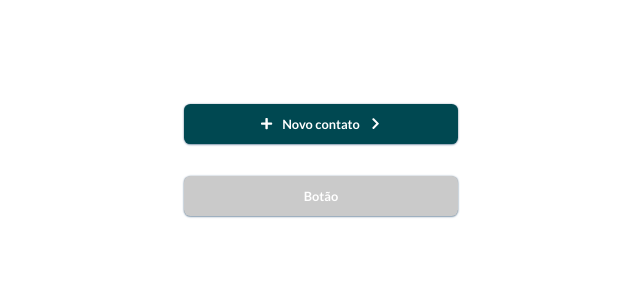
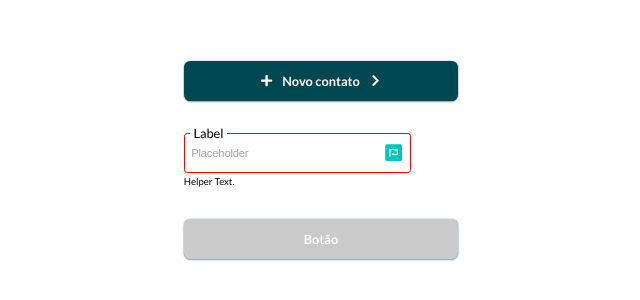
Before and after one commit to Beleze94/mettacard, a Next.js app: page / in a window 1280 px wide. Shown: the part 240-540 px from the top of the page, without its empty margins (319-959 px from the left). Built offline with nearby package versions, Linux system fonts and the light colour scheme.

Commit message:
iniciado criação de inputs

```diff
--- /dev/null
+++ b/src/app/components/input/index.jsx
@@ -0,0 +1,33 @@
+"use client";
+
+import React from "react";
+import styles from "./input.module.css";
+import { FaFontAwesome } from "react-icons/fa";
+import { IconContext } from "react-icons";
+
+export default function Input() {
+	return (
+		<>
+			<div className={`${styles.wrapper}`}>
+				<div className={`${styles.input}`}>
+					<label className={`${styles.label}`} htmlFor="inputMetta">
+						Label
+					</label>
+
+					<input
+						className={`${styles.inputField}`}
+						type="text"
+						name="inputMetta"
+						placeholder="Placeholder"
+					/>
+					<IconContext.Provider
+						value={{ className: `${styles.icon}` }}
+					>
+						<FaFontAwesome icon="fa-solid fa-circle-info" />
+					</IconContext.Provider>
+				</div>
+				<p className={`${styles.helperText}`}>Helper Text.</p>
+			</div>
+		</>
+	);
+}
--- /dev/null
+++ b/src/app/components/input/input.module.css
@@ -0,0 +1,68 @@
+.wrapper {
+	display: flex;
+	flex-direction: column;
+	align-items: flex-start;
+	width: 17.75rem;
+	gap: 0.25rem;
+	position: relative;
+	font-family: LatoRegular;
+}
+
+.label {
+	position: absolute;
+	display: flex;
+	align-items: center;
+	gap: 0.625rem;
+	padding: 0rem 0.25rem;
+	top: -0.625rem;
+	left: 0.5rem;
+	background: var(--neutralWhite);
+}
+
+.input {
+	border: solid red 1px;
+	display: flex;
+	align-items: center;
+	align-self: stretch;
+	gap: 0.5rem;
+	height: 3.125rem;
+	padding: 0.5rem;
+	border-radius: 0.25rem;
+}
+
+.input:focus {
+	border: solid green 1px;
+}
+
+.inputField {
+	flex: 1 0 0;
+	color: var(--neutral400);
+	font-weight: 400;
+	font-size: 0.875rem;
+	font-style: normal;
+	line-height: 150%;
+	letter-spacing: -0.01313rem;
+	border: none;
+}
+
+.inputField:focus {
+	outline: none;
+}
+
+.inputField::placeholder {
+	color: var(--neutral400);
+}
+
+.helperText {
+	color: #000;
+	font-size: 0.75rem;
+	font-style: normal;
+	font-weight: 400;
+	line-height: normal;
+}
+
+.icon {
+	height: 1.5rem;
+	width: 1.5rem;
+	fill: var(--secondary);
+}
--- a/src/app/globals.css
+++ b/src/app/globals.css
@@ -1,49 +1,103 @@
+@import url("https://fonts.googleapis.com/css2?family=Lato:ital,wght@0,100;0,300;0,400;0,700;0,900;1,100;1,300;1,400;1,700;1,900&display=swap");
 :root {
-	--background: #ffffff;
-	--foreground: #171717;
+	/* Colors */
+	--primary: #004851;
+	--primaryLightest: #066672;
+	--primaryDark: #003238;
+	--primaryDisable: #90b3b8;
+	--secondary: #00c6be;
+	--secondaryLightest: #23ded6;
+	--secondaryDark: #00ada6;
+	--secondaryDisable: #c7ebea;
+	--neutralBlack: #121212;
+	--neutral700: #4a4a49;
+	--neutral600: #706f6f;
+	--neutral500: #969595;
+	--neutral400: #a1a1a1;
+	--neutral300: #c6c6c6;
+	--neutral200: #ededed;
+	--neutralWhite: #ffffff;
+	--error: #f44336;
+	--errorLightest: #f2dede;
+	--errorDark: #d32f2f;
+	--success: #4caf50;
+	--successLightest: #dff0d8;
+	--successDark: #45a049;
+	--alert: #ffc107;
+	--alertLightest: #fff3cd;
+	--alertDark: #ffa000;
+	--gradient-neutral: linear-gradient(90deg, #000000 0%, #ffffff 100%);
+	--gradient-error: linear-gradient(90deg, #d32f2f 0%, #ff0f3f 100%);
+	/* Spaces */
+	--inline-padding: 8rem;
+	--block-padding: 8rem;
+	--half-inline-padding: calc(8rem / 2);
+	--half-block-padding: calc(8rem / 2);
+	/* Font sizes */
+	--font-size-title-large: 3rem;
+	--font-size-title-medium: 2.5rem;
+	--font-size-title-small: 2rem;
+	--font-size-subtitle-xlarge: 2rem;
+	--font-size-subtitle-large: 1.5rem;
+	--font-size-subtitle-medium: 1rem;
+	--font-size-subtitle-small: 0.875rem;
+	--font-size-paragraph-large: 1.125rem;
+	--font-size-paragraph-small: 1rem;
+	--font-size-caption: 0.75rem;
+	--mob-font-size-title-large: 6rem;
+	--mob-font-size-title-small: 4.5rem;
+	--mob-font-size-text-small: 3.5rem;
+	/* Gaps */
+	--gap-xsmall: 0.75rem;
+	--gap-small: 1rem;
+	--gap-medium: 2rem;
+	--gap-large: 3rem;
+	--gap-xlarge: 4rem;
+	--mob-gap-xsmall: 1.5rem;
+	--mob-gap-small: 2rem;
+	--mob-gap-medium: 4rem;
+	--mob-gap-large: 6rem;
+	/* Transition — Color */
+	--color-animation: color 0.5s cubic-bezier(0.165, 0.84, 0.44, 1);
 }
-
-@media (prefers-color-scheme: dark) {
-	:root {
-		--background: #0a0a0a;
-		--foreground: #ededed;
-	}
+* {
+	box-sizing: border-box;
+	padding: 0;
+	margin: 0;
 }
-
 html {
+	scroll-behavior: smooth;
 	font-size: 1vw;
 	@media (orientation: portrait) {
 		font-size: 3vw;
 	}
 }
-
-html,
+@media (min-aspect-ratio: 2/1) and (min-width: 1600px) {
+	html {
+		font-size: 0.8vw;
+	}
+}
+@media (min-width: 1600px) {
+	html {
+		font-size: 0.8vw;
+	}
+}
+body,
+html {
+	position: relative;
+}
 body {
-	max-width: 100vw;
-	overflow-x: hidden;
+	font-family: "Lato", system-ui;
+	font-weight: 400;
 }
-
-body {
-	color: var(--foreground);
-	background: var(--background);
-	font-family: Arial, Helvetica, sans-serif;
-	-webkit-font-smoothing: antialiased;
-	-moz-osx-font-smoothing: grayscale;
+h1,
+h2,
+h3,
+h4,
+h5,
+h6 {
+	font-weight: 800;
 }
-
-* {
-	box-sizing: border-box;
-	padding: 0;
-	margin: 0;
-}
-
 a {
-	color: inherit;
 	text-decoration: none;
 }
-
-@media (prefers-color-scheme: dark) {
-	html {
-		color-scheme: dark;
-	}
-}
--- a/src/app/layout.tsx
+++ b/src/app/layout.jsx
@@ -1,16 +1,11 @@
-import type { Metadata } from "next";
 import "./globals.css";
 
-export const metadata: Metadata = {
+export const metadata = {
 	title: "Create Next App",
 	description: "Generated by create next app",
 };
 
-export default function RootLayout({
-	children,
-}: Readonly<{
-	children: React.ReactNode;
-}>) {
+export default function RootLayout({ children }) {
 	return (
 		<html lang="en">
 			<body>{children}</body>
--- a/src/app/page.jsx
+++ b/src/app/page.jsx
@@ -1,11 +1,13 @@
 import styles from "./page.module.css";
 import Button from "./components/button";
+import Input from "./components/input";
 
 export default function Home() {
 	return (
 		<div className={styles.page}>
 			<main className={styles.main}>
 				<Button novoContato></Button>
+				<Input />
 				<Button
 					buttonVariant="filledDisable"
 					buttonText="Botão"
--- a/tsconfig.json
+++ b/tsconfig.json
@@ -27,7 +27,8 @@
 		"**/*.tsx",
 		".next/types/**/*.ts",
 		"src/app/components/button/Button.jsx",
-		"src/app/page.jsx"
+		"src/app/page.jsx",
+		"src/app/layout.jsx"
 	],
 	"exclude": ["node_modules"]
 }
```
